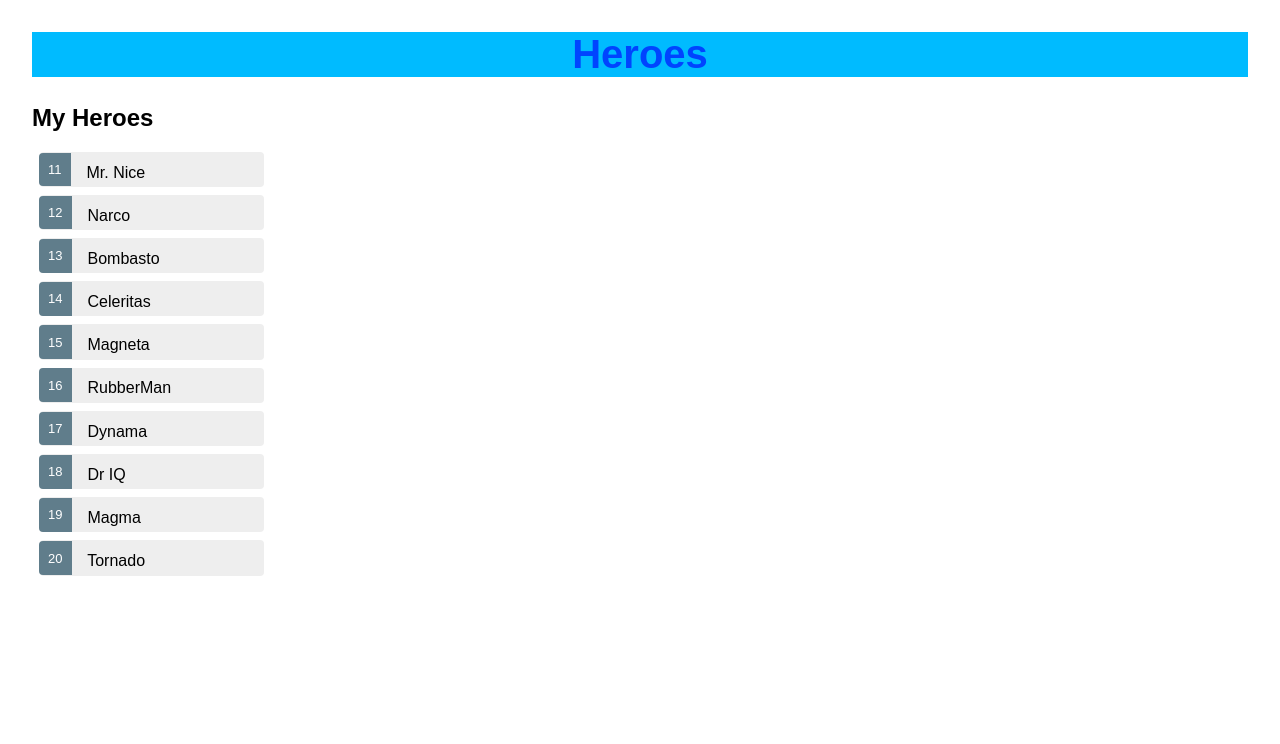
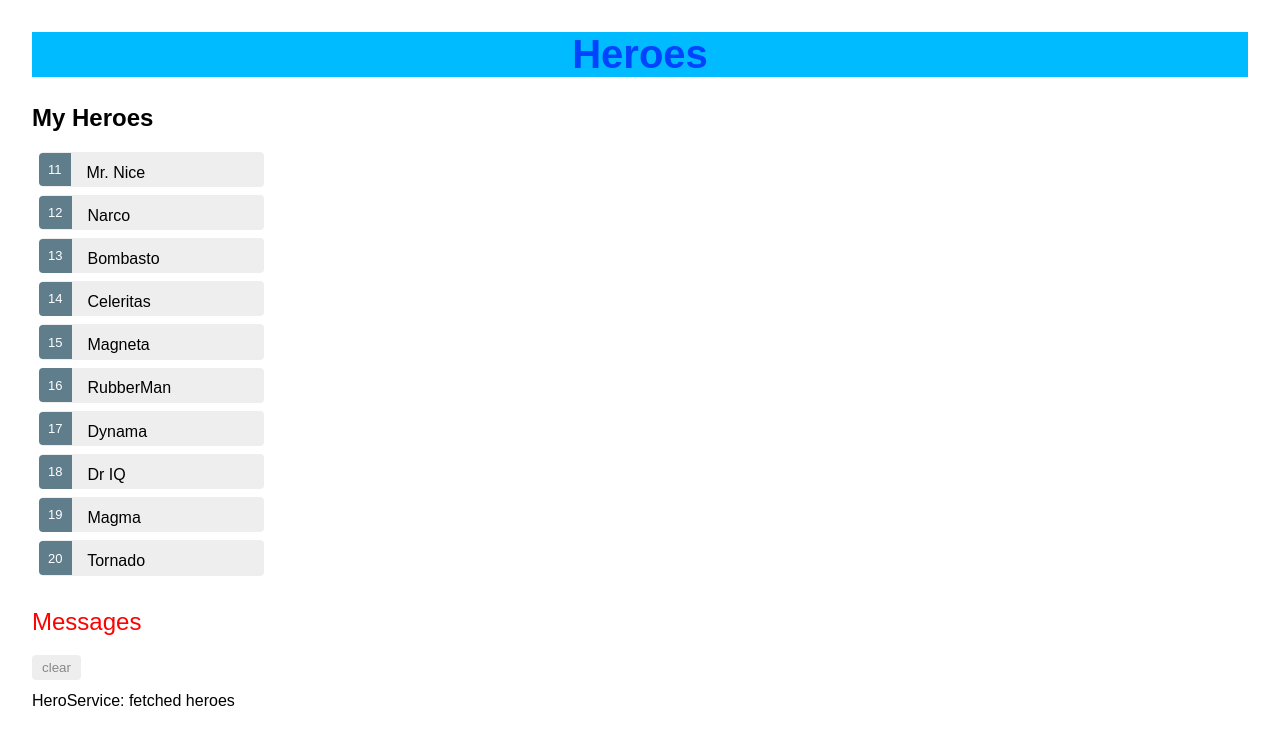
Before and after one commit to josephttran/angular-first, an Angular app: page / in a window 1280 px wide. Shown: the top 744 px of the page. Built offline with nearby package versions, Linux system fonts and the light colour scheme.

Commit message:
Show messages

```diff
--- a/src/app/app.component.html
+++ b/src/app/app.component.html
@@ -5,4 +5,5 @@
 </div>
 <div>
   <app-heroes></app-heroes>
+  <app-messages></app-messages>
 </div>
--- a/src/app/app.module.ts
+++ b/src/app/app.module.ts
@@ -5,9 +5,10 @@
 import { AppComponent } from './app.component';
 import { HeroesComponent } from './heroes/heroes.component';
 import { HeroDetailComponent } from './hero-detail/hero-detail.component';
+import { MessagesComponent } from './messages/messages.component';
 
 @NgModule({
-  declarations: [AppComponent, HeroesComponent, HeroDetailComponent],
+  declarations: [AppComponent, HeroesComponent, HeroDetailComponent, MessagesComponent],
   imports: [BrowserModule, FormsModule],
   providers: [],
   bootstrap: [AppComponent]
--- a/src/app/hero.service.ts
+++ b/src/app/hero.service.ts
@@ -3,15 +3,20 @@
 
 import { Hero } from './hero';
 import { HEROES } from './mock-heroes';
+import { MessageService } from './message.service';
 
 @Injectable({
   providedIn: 'root'
 })
 export class HeroService {
 
-  constructor() { }
+  constructor(private messageService: MessageService) { }
 
   getHeroes(): Observable<Hero[]> {
+
+    this.messageService.add('HeroService: fetched heroes');
     return of(HEROES);
   }
+
+
 }
--- /dev/null
+++ b/src/app/message.service.ts
@@ -0,0 +1,18 @@
+import { Injectable } from '@angular/core';
+
+@Injectable({
+  providedIn: 'root'
+})
+export class MessageService {
+  messages: string[] = [];
+
+  constructor() { }
+
+  add(message: string) {
+    this.messages.push(message);
+  }
+
+  clear() {
+    this.messages = [];
+  }
+}
--- /dev/null
+++ b/src/app/messages/messages.component.css
@@ -0,0 +1,35 @@
+/* MessagesComponent's private CSS styles */
+h2 {
+  color: red;
+  font-family: Arial, Helvetica, sans-serif;
+  font-weight: lighter;
+}
+body {
+  margin: 2em;
+}
+body, input[text], button {
+  color: crimson;
+  font-family: Cambria, Georgia;
+}
+
+button.clear {
+  font-family: Arial;
+  background-color: #eee;
+  border: none;
+  padding: 5px 10px;
+  border-radius: 4px;
+  cursor: pointer;
+  cursor: hand;
+}
+button:hover {
+  background-color: #cfd8dc;
+}
+button:disabled {
+  background-color: #eee;
+  color: #aaa;
+  cursor: auto;
+}
+button.clear {
+  color: #888;
+  margin-bottom: 12px;
+}
--- /dev/null
+++ b/src/app/messages/messages.component.html
@@ -0,0 +1,7 @@
+<div *ngIf="messageService.messages.length">
+  <h2>Messages</h2>
+  <button class="clear" (click)="messageService.clear()">clear</button>
+  <div *ngFor='let message of messageService.messages'>
+    {{message}}
+  </div>
+</div>
--- /dev/null
+++ b/src/app/messages/messages.component.ts
@@ -0,0 +1,17 @@
+import { Component, OnInit } from '@angular/core';
+
+import { MessageService } from '../message.service';
+
+@Component({
+  selector: 'app-messages',
+  templateUrl: './messages.component.html',
+  styleUrls: ['./messages.component.css']
+})
+export class MessagesComponent implements OnInit {
+
+  constructor(public messageService: MessageService) { }
+
+  ngOnInit() {
+  }
+
+}
```
Also changed, not shown: 2 other files (tests, documents, lock files or other folders).
